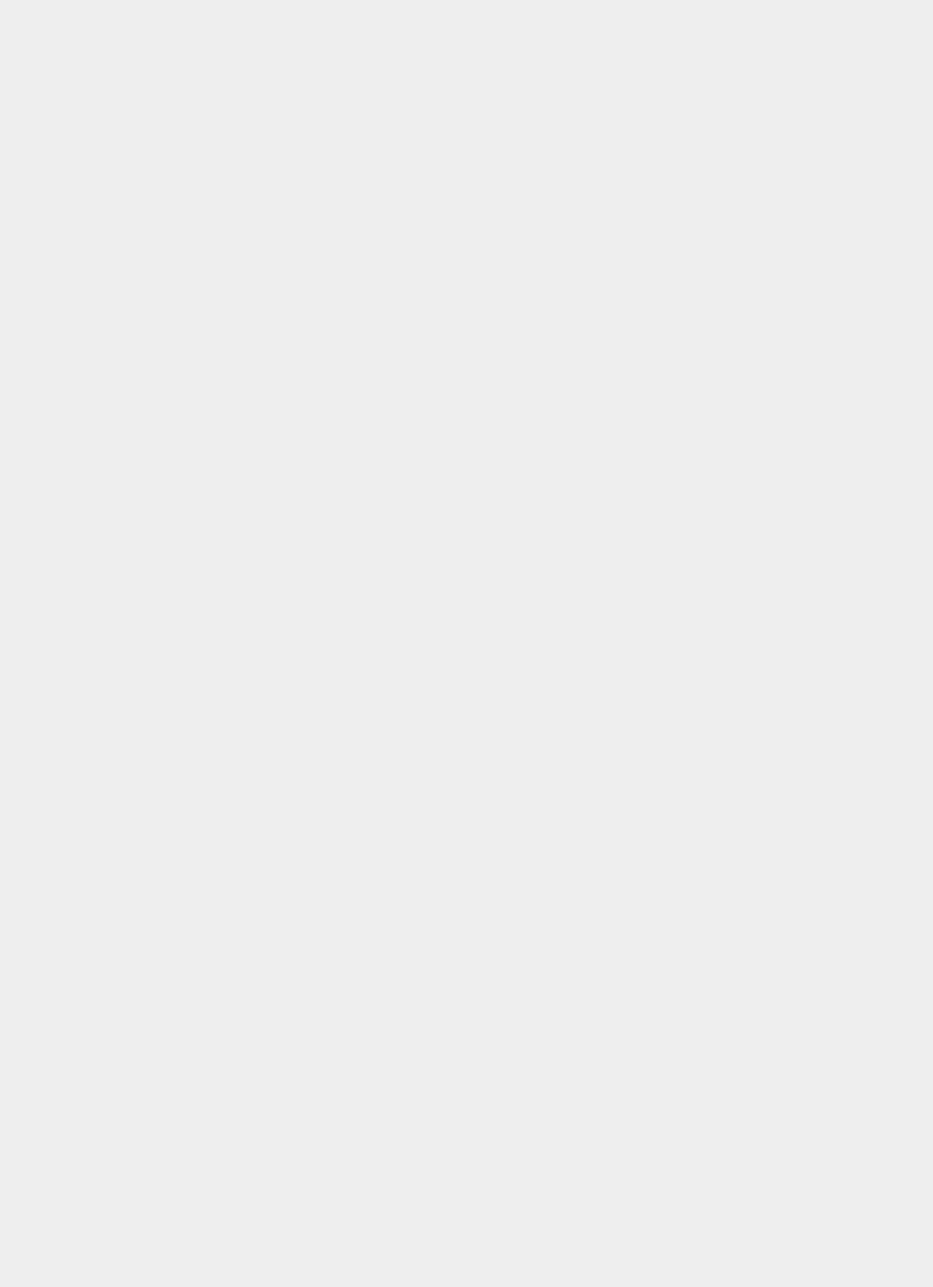
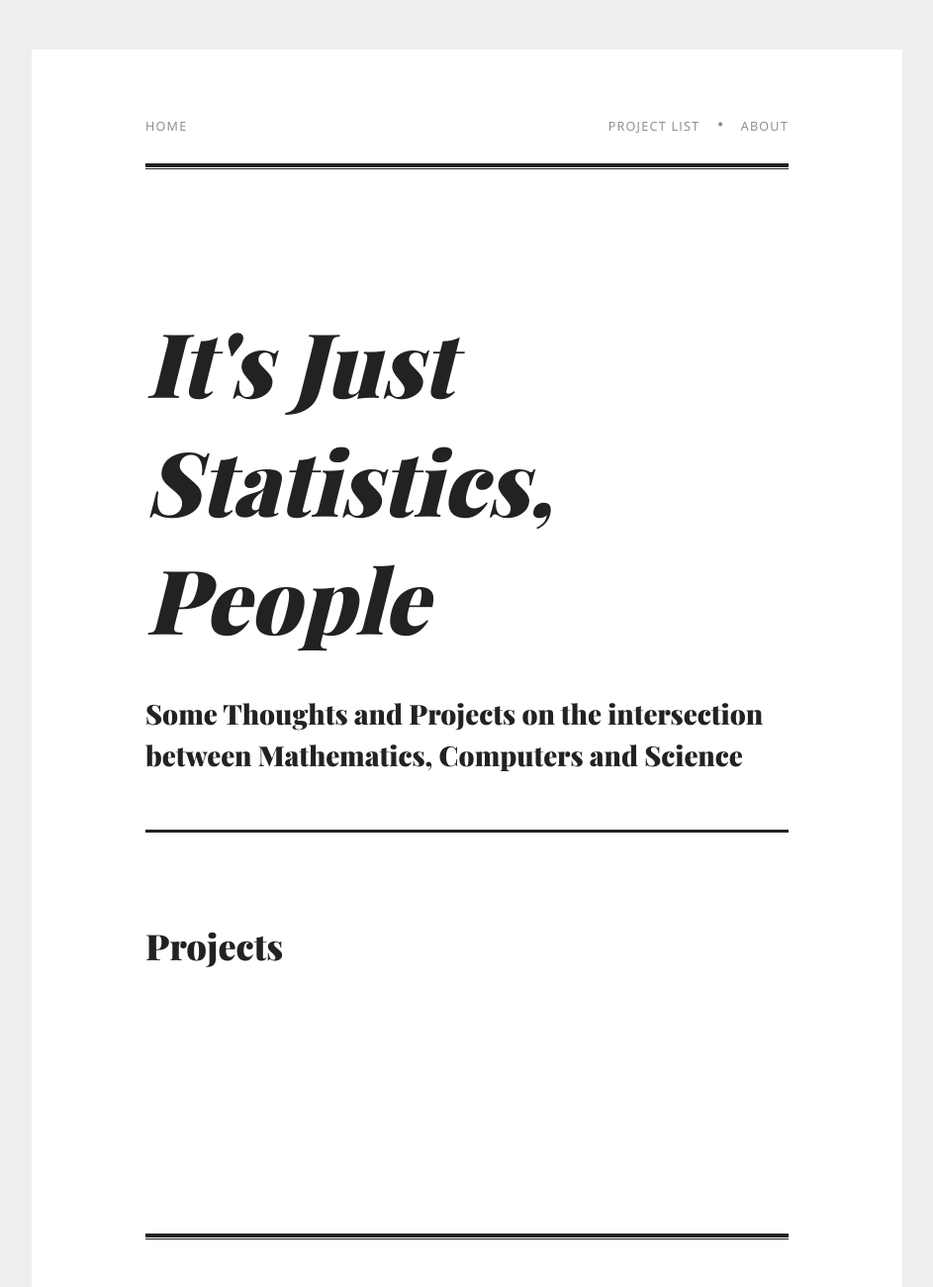
Before and after one commit to alexlshon/alexlshon.github.io, a plain HTML site: page index.html in a window 1280 px wide. Shown: the top 1300 px of the page at 99% size, without its empty margins (168-1111 px from the left). Before the commit the page ends 800 px from the top, so only its background shows below. Drawn offline with nearby package versions, Linux system fonts and the light colour scheme; a web font is replaced by a local one.

Commit message:
finish layout

```diff
--- a/index.html
+++ b/index.html
@@ -7,6 +7,30 @@
     <title>Alex Shon's Blog</title>
   </head>
   <body>
+    <div id="wrapper">
+      <header>
+        <nav>
+          <div class="byline"><a href="#">Home</a></div>
+          <div class="downloads">
+            <a href="#">Project List</a>
+            &bull; <a href="#">About</a>
+          </div>
+        </nav>
+        <hgroup>
+          <h1>It's Just Statistics, People</h1>
+          <h2 class="tagline">Some Thoughts and Projects on the intersection between Mathematics, Computers and Science</h2>
+        </hgroup>
+      </header>
+      <section>
+        <h1>Projects</h1>
+        <svg>
 
+        </svg>
+      </section>
+      <footer>
+
+      </footer>
+    </div>
   </body>
 </html>
+<!-- https://alignedleft.com/tutorials/d3 -->
```
Also changed, not shown: 1 other file.
